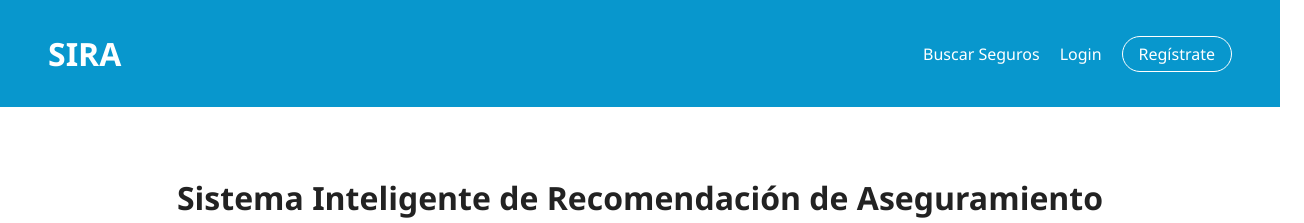
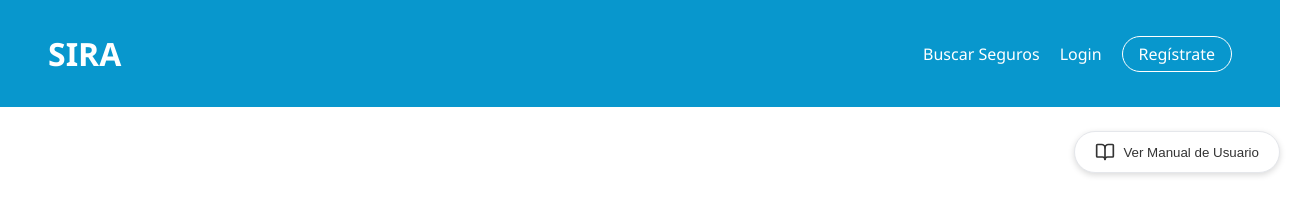
Before and after one commit to EnmanuelGomez/sira-frontend, a Next.js app: page / in a window 1280 px wide. Shown: the top 223 px of the page, 1304 px wide, since content can reach past the window. Built offline with nearby package versions, Linux system fonts and the light colour scheme; no server answers.

Commit message:
Agregando Acceso al Manual

```diff
--- /dev/null
+++ b/src/app/components/ManualButton.tsx
@@ -0,0 +1,30 @@
+"use client";
+
+import React from "react";
+import styles from "@/app/styles/ManualButton.module.css";
+import { BookOpen } from "lucide-react";
+
+interface ManualButtonProps {
+  label?: string;
+  route?: string;
+}
+
+const ManualButton: React.FC<ManualButtonProps> = ({
+  label = "Ver Manual de Usuario",
+  route = "/manual",
+}) => {
+  const handleClick = () => {
+    window.location.href = route;
+  };
+
+  return (
+    <div className={styles.container}>
+      <button onClick={handleClick} className={styles.button}>
+        <BookOpen size={20} />
+        {label}
+      </button>
+    </div>
+  );
+};
+
+export default ManualButton;
--- a/src/app/guardados/page.tsx
+++ b/src/app/guardados/page.tsx
@@ -5,6 +5,7 @@ import { supabase } from "@/app/lib/supabaseClient";
 import Header from "../components/Header";
 import styles from "./saved.module.css";
 import { useRouter } from "next/navigation";
+import ManualButton from "../components/ManualButton";
 
 interface Aseguradora {
   id: string;
@@ -35,6 +36,7 @@ export default function SeguroSelectorPage() {
   return (
     <div>
       <Header />
+      <ManualButton />
       <main className={styles.page}>
         <h2 className={styles.titulo}>Aseguradoras</h2>
         <div className={styles.container}>
--- a/src/app/objectsOriented/page.tsx
+++ b/src/app/objectsOriented/page.tsx
@@ -2,11 +2,13 @@ import Link from "next/link";
 import Image from "next/image";
 import styles from '../styles/objectsOriented.module.css';
 import Header from "../components/Header";
+import ManualButton from "../components/ManualButton";
 
 const ObjectsOrientedPage = () => {
   return (
     <>
         <Header />
+        <ManualButton />
         <h2 className={styles.titulo}>Selecciona el tipo de seguro</h2>
 
     <div className={styles.container}>
--- a/src/app/page.tsx
+++ b/src/app/page.tsx
@@ -3,6 +3,7 @@
 import { useEffect } from "react";
 import Image from "next/image";
 import "./styles/homePage.css";
+import ManualButton from "./components/ManualButton";
 import Footer from "./components/Footer";
 
 export default function HomePage() {
@@ -25,6 +26,7 @@ export default function HomePage() {
       </header>
 
       {/* Main content */}
+      <ManualButton />
       <main className="main">
         <h1 className="title">
           Sistema Inteligente de Recomendación de Aseguramiento
--- a/src/app/peopleOriented/page.tsx
+++ b/src/app/peopleOriented/page.tsx
@@ -2,11 +2,13 @@ import Link from "next/link";
 import Image from "next/image";
 import styles from '../styles/peopleOriented.module.css';
 import Header from "../components/Header";
+import ManualButton from "../components/ManualButton";
 
 const PeopleOrientedPage = () => {
   return (
     <>
         <Header />
+        <ManualButton />
         <h2 className={styles.titulo}>Selecciona el tipo de seguro</h2>
 
     <div className={styles.container}>
--- a/src/app/seguros/page.tsx
+++ b/src/app/seguros/page.tsx
@@ -4,12 +4,15 @@ import Image from "next/image";
 import Link from "next/link";
 import Header from "../components/Header";
 import styles from "./seguros.module.css";
+import ManualButton from "../components/ManualButton";
 
 export default function SeguroSelectorPage() {
   return (
 
     <div>
+
     <Header />
+    <ManualButton />
 
     <main className={styles.page}>
       <h2 className={styles.titulo}>Selecciona la categoría de seguro</h2>
--- /dev/null
+++ b/src/app/styles/ManualButton.module.css
@@ -0,0 +1,26 @@
+.container {
+  width: 100%;
+  display: flex;
+  justify-content: flex-end;
+  margin-top: 24px;
+  padding-right: 24px;
+}
+
+.button {
+  display: flex;
+  align-items: center;
+  gap: 8px;
+  padding: 10px 20px;
+  background-color: white;
+  color: #333;
+  border-radius: 9999px;
+  box-shadow: 0 2px 6px rgba(0, 0, 0, 0.15);
+  border: 1px solid #e5e7eb;
+  cursor: pointer;
+  font-weight: 500;
+}
+
+.button:hover {
+  background-color: #f9fafb;
+  box-shadow: 0 4px 12px rgba(0, 0, 0, 0.2);
+}
```
Also changed, not shown: src/app/manual/page.tsx (added, +26 -0 lines).
